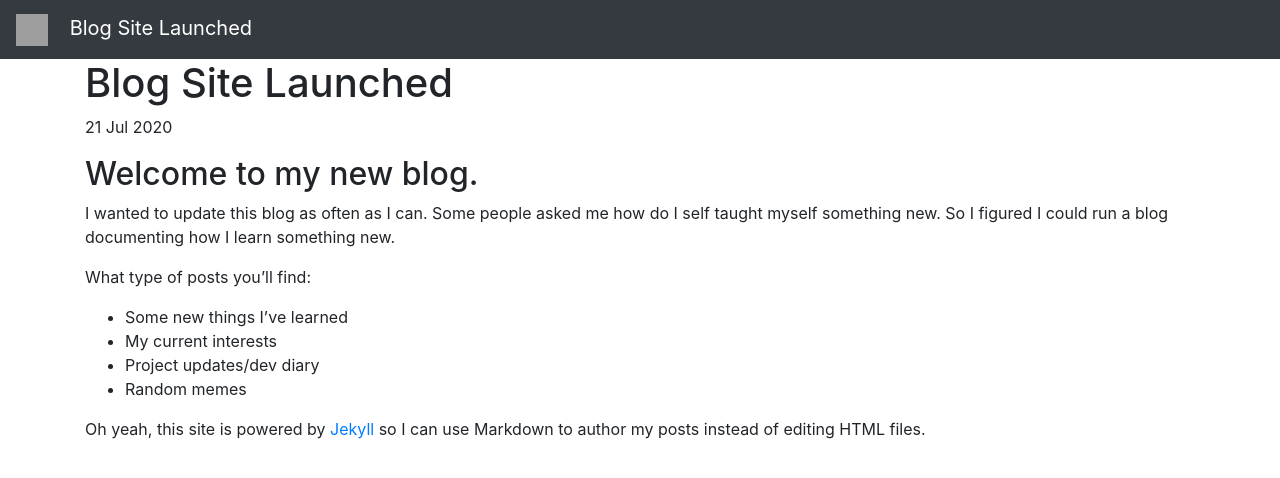
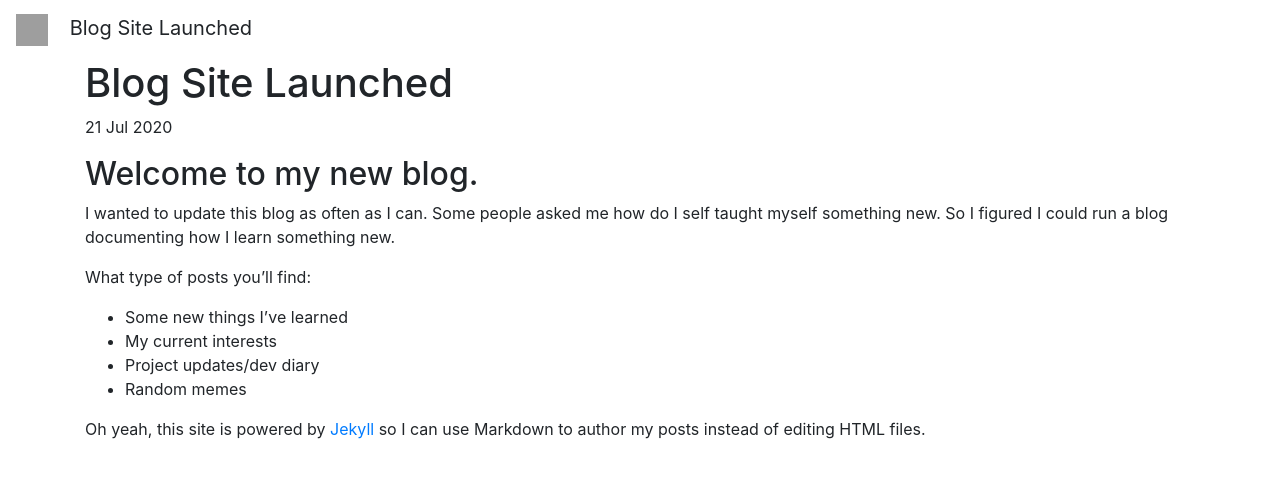
Before and after one commit to dfx81/blog, a Jekyll site: the page built from _posts/2020-07-21-blog-site-launched.md, in a window 1280 px wide. Shown: the top 478 px of the page. Built offline with Jekyll 4.4.1, drawn with Linux system fonts in a browser that asks for light colours; grey boxes are pictures that could not be loaded.

Commit message:
Added footer

```diff
--- a/_layouts/default.html
+++ b/_layouts/default.html
@@ -19,7 +19,7 @@
 </head>
 
 <body>
-  <nav class="navbar navbar-dark bg-dark">
+  <nav class="navbar color-theme">
     <span class="navbar-brand">
       <img src="https://raw.githubusercontent.com/dfx81/dfx81.github.io/master/res/logo.png" width="32" height="32" alt="" loading="lazy"></img>
       <span class="mx-3">{{ page.title }}</span>
@@ -28,6 +28,10 @@
 
   <div>{{ content }}</div>
 
+  <footer class="footer color-theme">
+
+  </footer>
+
   <!-- Project -->
   <script src="main.js"></script>
 </body>
--- a/_layouts/post.html
+++ b/_layouts/post.html
@@ -6,5 +6,7 @@
   <p class="meta">
     {{page.date | date_to_string}}
   </p>
-  <div class="post">{{content}}</div>
+  <div class="post">
+    <p>{{ content }}</p>
+  </div>
 </div>
```
Also changed, not shown: css/main.css (+13 -0 lines).
